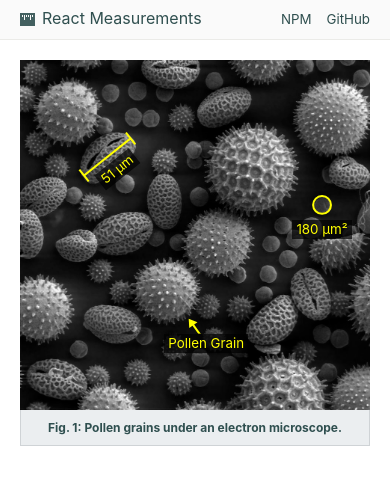
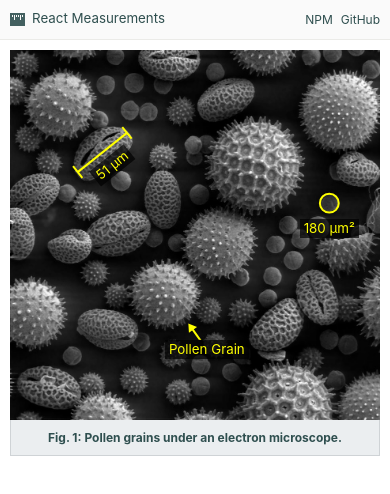
Before and after one commit to rmfisher/react-measurements, a React app: page / in a window 390 px wide. Built offline with nearby package versions, Linux system fonts and the light colour scheme.

Commit message:
Styling tweaks for small screen sizes

```diff
--- a/src/demo/components/MeasurementApp.css
+++ b/src/demo/components/MeasurementApp.css
@@ -85,3 +85,9 @@ img {
     max-width: 600px;
   }
 }
+
+@media all and (max-width: 400px) {
+  .content {
+    padding: 10px;
+  }
+}
--- a/src/demo/components/TitleBar.css
+++ b/src/demo/components/TitleBar.css
@@ -50,7 +50,11 @@
   text-decoration: underline;
 }
 
-@media all and (max-width: 350px) {
+@media all and (max-width: 400px) {
+  .title-bar-background {
+    padding: 12px 10px;
+  }
+
   .title-text {
     font-size: 10pt;
   }
@@ -60,6 +64,6 @@
   }
 
   .title-links a {
-    margin-left: 10px;
+    margin-left: 8px;
   }
 }
```
